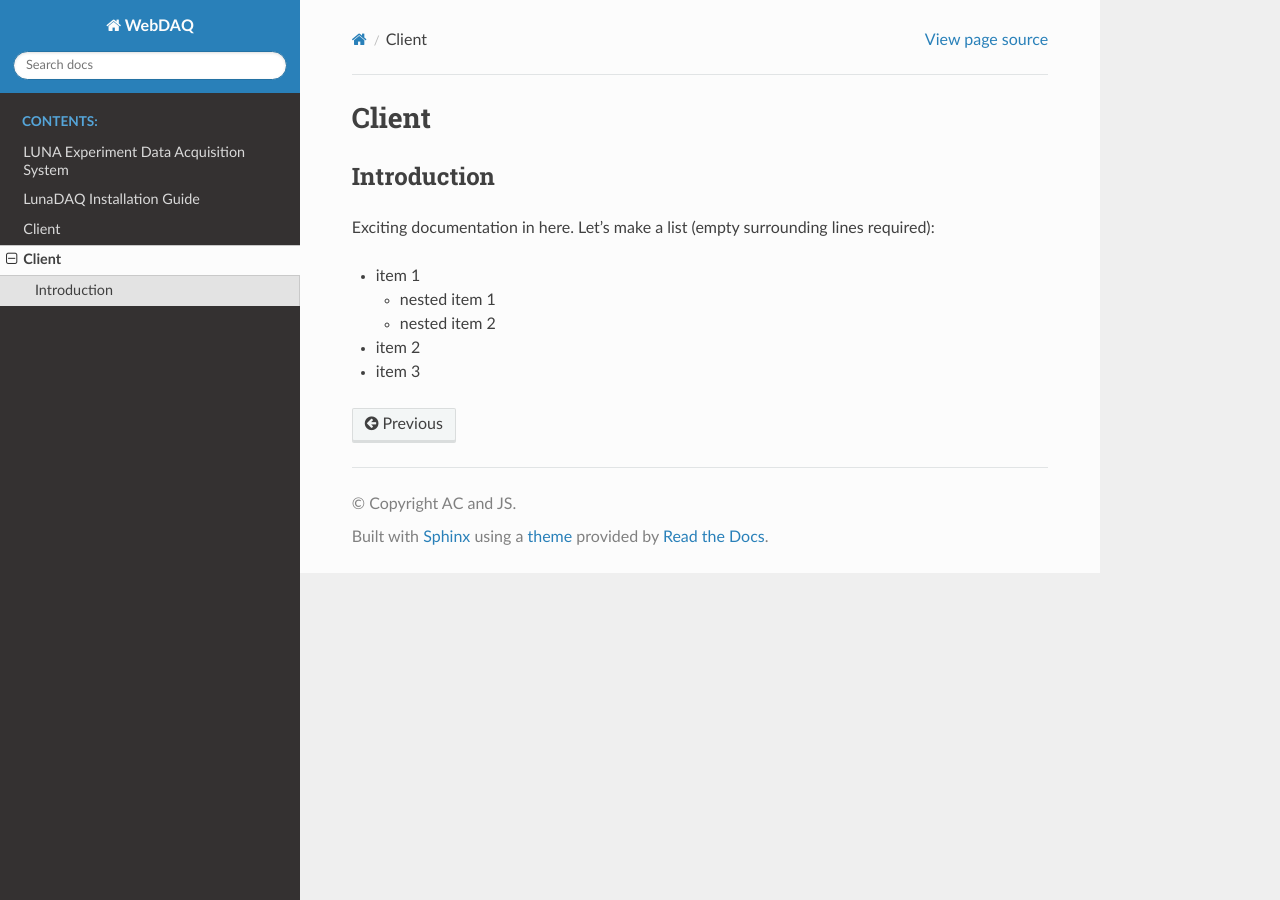
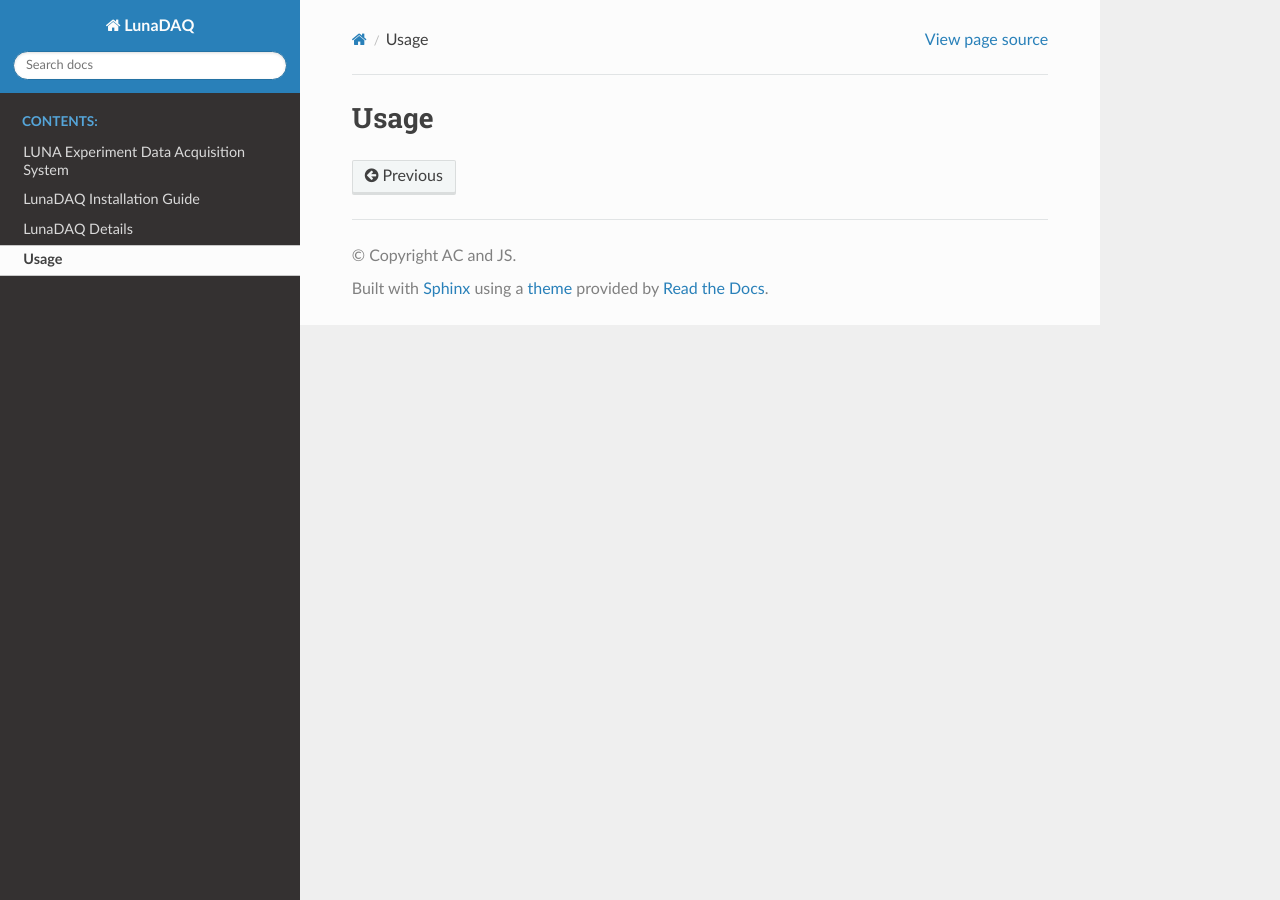
Before and after one commit to skowrons94/WebDAQ, a Sphinx documentation site: the page built from doc/usage.md, in a window 1280 px wide. Built offline with Sphinx 7.4.7 and the Read the Docs theme 3.1.0, drawn with Linux system fonts in a browser that asks for light colours.

Commit message:
Documentatation update

```diff
--- a/doc/conf.py
+++ b/doc/conf.py
@@ -6,10 +6,10 @@
 # -- Project information -----------------------------------------------------
 # https://www.sphinx-doc.org/en/master/usage/configuration.html#project-information
 
-project = 'WebDAQ'
+project = 'LunaDAQ'
 copyright = 'AC and JS'
 author = 'AC and JS'
-release = '0.1'
+release = '1.0'
 
 
 # -- General configuration ---------------------------------------------------
--- a/doc/index.rst
+++ b/doc/index.rst
@@ -3,7 +3,7 @@
    You can adapt this file completely to your liking, but it should at least
    contain the root `toctree` directive.
 
-Welcome to Example's documentation!
+Welcome to LunaDAQ's documentation!
 ===================================
 
 .. toctree::
@@ -12,5 +12,5 @@ Welcome to Example's documentation!
 
    welcome.md
    installation.md
-   description.md
+   details.md
    usage.md
--- a/doc/usage.md
+++ b/doc/usage.md
@@ -1,14 +1 @@
-# Client
-
-## Introduction
-
-Exciting documentation in here.
-Let's make a list (empty surrounding lines required):
-
-- item 1
-
-  - nested item 1
-  - nested item 2
-
-- item 2
-- item 3
+# Usage
```
Also changed, not shown: doc/description.md (deleted, +0 -14 lines).
